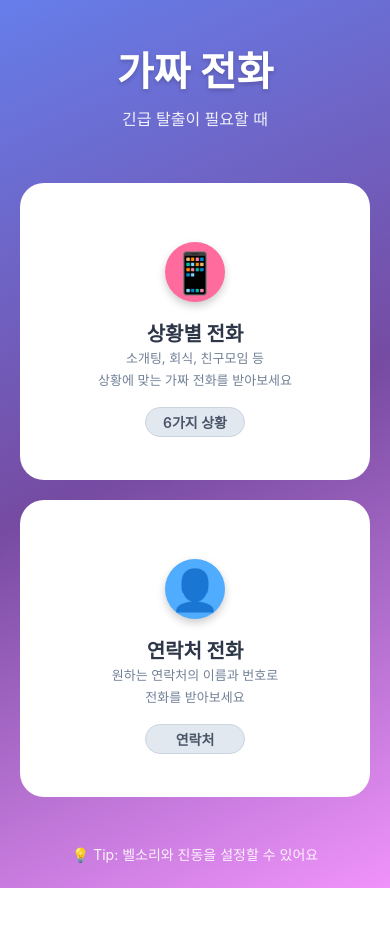
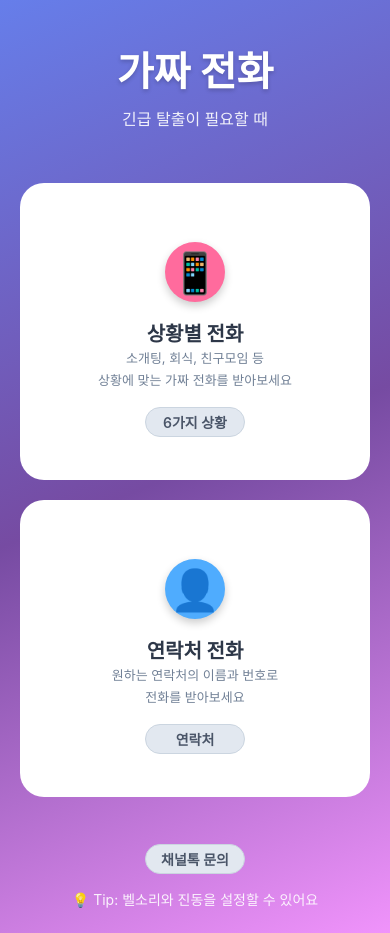
Before and after one commit to Jyeon324/HACKYTALKY4_CHANNELTALK, a React Native app: screen / in a window 390 px wide. Before the commit the page ends 888 px from the top, so only its background shows below. Built offline with nearby package versions, Linux system fonts and the light colour scheme.

Commit message:
feat: 웹뷰 테스트 페이지 추가

```diff
--- a/App.js
+++ b/App.js
@@ -8,6 +8,7 @@ import { ScenarioSelection } from "./src/screens/ScenarioSelection";
 import { HomeScreen } from "./src/screens/HomeScreen";
 import { IphoneCallContainer } from "./src/screens/IphoneCallContainer";
 import { ContactsScreen } from "./src/screens/ContactsScreen";
+import ChannelTalkScreen from "./src/screens/ChannelTalkScreen";
 
 const Stack = createStackNavigator();
 
@@ -27,6 +28,11 @@ export default function App() {
         <Stack.Screen name="Home" component={HomeScreen} />
         <Stack.Screen name="IphoneCall" component={IphoneCallContainer} />
         <Stack.Screen name="Contacts" component={ContactsScreen} />
+        <Stack.Screen
+          name="ChannelTalk"
+          component={ChannelTalkScreen}
+          options={{ headerShown: true, title: "채널톡 문의" }}
+        />
       </Stack.Navigator>
     </NavigationContainer>
   );
--- a/package.json
+++ b/package.json
@@ -21,7 +21,8 @@
     "react": "19.1.0",
     "react-native": "0.81.5",
     "react-native-safe-area-context": "~5.6.0",
-    "react-native-screens": "~4.16.0"
+    "react-native-screens": "~4.16.0",
+    "react-native-webview": "13.15.0"
   },
   "private": true,
   "devDependencies": {
--- /dev/null
+++ b/src/screens/ChannelTalkScreen.jsx
@@ -0,0 +1,61 @@
+import React from 'react';
+import { WebView } from 'react-native-webview';
+import { SafeAreaView, StyleSheet } from 'react-native';
+
+// IMPORTANT: Please replace this with your actual Channel Talk plugin URL.
+// It usually looks like: https://your-channel-name.channel.io?pluginKey=xxxx-xxxx-xxxx-xxxx
+const CHANNEL_TALK_URL = 'https://developers.channel.io/ko/articles/%EC%8B%9C%EC%9E%91%ED%95%98%EA%B8%B0%EC%9B%B9%EB%B7%B0-5aa8b19e';
+
+export default function ChannelTalkScreen() {
+  return (
+    <SafeAreaView style={styles.container}>
+      <WebView
+        source={{ uri: CHANNEL_TALK_URL }}
+        style={styles.webview}
+        // The following props are added to address potential issues on Android,
+        // as mentioned in the Channel Talk documentation.
+
+        // For file uploads on Android.
+        // This requires additional setup for file permissions and a file picker.
+        javaScriptEnabled={true}
+        domStorageEnabled={true}
+        allowFileAccess={true}
+        allowFileAccessFromFileURLs={true}
+        allowUniversalAccessFromFileURLs={true}
+        mixedContentMode="always"
+
+        // This function is called when the user tries to upload a file.
+        // You would need to integrate a library like 'react-native-document-picker'
+        // to open the native file selector.
+        onShowFileChooser={(event) => {
+          console.log('File chooser requested');
+          // Returning true is important, but the actual file selection
+          // needs to be handled via a separate library.
+          return true;
+        }}
+
+        // To handle links that are supposed to open in a new tab (_blank).
+        // This attempts to load them within the same WebView.
+        onShouldStartLoadWithRequest={(request) => {
+          // If the link is a `target="_blank"` link, it might have this origin.
+          // This is a simple catch-all. More sophisticated logic might be needed.
+          if (request.url !== CHANNEL_TALK_URL && request.navigationType === 'click') {
+            // Could open in browser, or just load in the webview.
+            // For now, we let it load in the webview.
+            return true;
+          }
+          return true;
+        }}
+      />
+    </SafeAreaView>
+  );
+}
+
+const styles = StyleSheet.create({
+  container: {
+    flex: 1,
+  },
+  webview: {
+    flex: 1,
+  },
+});
--- a/src/screens/HomeScreen.jsx
+++ b/src/screens/HomeScreen.jsx
@@ -10,6 +10,11 @@ function HomeScreen({ navigation }) {
   const handleContactCall = () => {
     navigation.navigate("Contacts");
   };
+
+  const handleChannelTalk = () => {
+    navigation.navigate("ChannelTalk");
+  };
+
 
   const handleIphoneCall = () => {
     navigation.navigate("IphoneCall");
@@ -74,6 +79,13 @@ function HomeScreen({ navigation }) {
       </View>
 
       <View style={styles.footer}>
+        <TouchableOpacity
+          style={[styles.cardButton, { marginBottom: 15 }]}
+          activeOpacity={0.8}
+          onPress={handleChannelTalk}
+        >
+          <Text style={styles.buttonText}>채널톡 문의</Text>
+        </TouchableOpacity>
         <Text style={styles.footerText}>
           💡 Tip: 벨소리와 진동을 설정할 수 있어요
         </Text>
```
Also changed, not shown: 1 other file (tests, documents, lock files or other folders).
